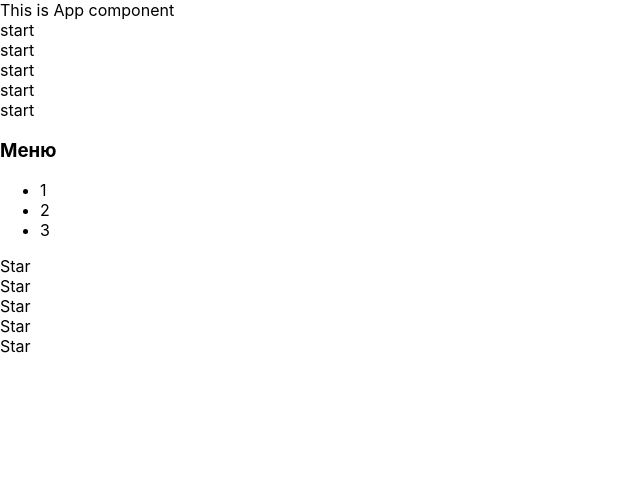
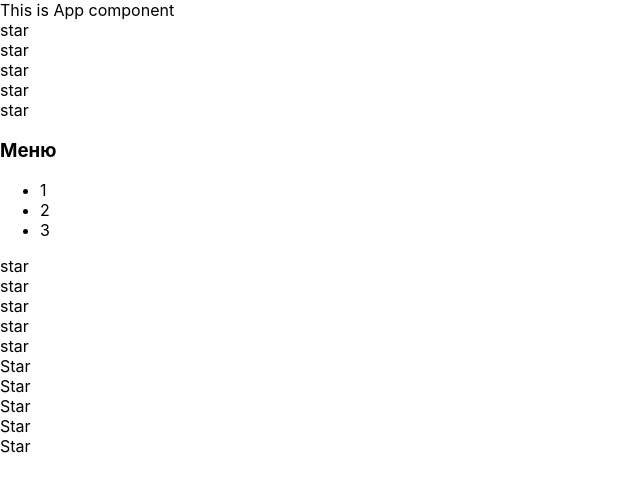
Before and after one commit to BSN89/samurai-way-main, a React (Create React App) app: page / in a window 1280 px wide. Shown: the top 492 px of the page, without its empty margins (0-640 px from the left). Built offline with nearby package versions, Linux system fonts and the light colour scheme.

Commit message:
change README.md

```diff
--- a/src/App.tsx
+++ b/src/App.tsx
@@ -4,42 +4,50 @@ import './App.css';
 
 
 function App() {
+    console.log("App rendering")
     return (
         <div>
-            This is App component
+            <AppTitle/>
             <Rating/>
             <Accordion/>
+            <Rating/>
             <Star/>
         </div>
-    );
+)
+}
+
+function AppTitle() {
+    console.log("AppTitle rendering")
+    return (
+        <>This is App component</>
+    )
 }
 
 function Rating() {
+    console.log("Rating rendering")
     return (
         <div>
-            <div>start</div>
-            <div>start</div>
-            <div>start</div>
-            <div>start</div>
-            <div>start</div>
+            <div>star</div>
+            <div>star</div>
+            <div>star</div>
+            <div>star</div>
+            <div>star</div>
         </div>
     )
 }
 
 function Accordion() {
+    console.log("Accordion rendering")
     return (
-        <div>
-            <h3>Меню</h3>
-            <ul>
-                <li>1</li>
-                <li>2</li>
-                <li>3</li>
-            </ul>
-        </div>
-    )
+        <>
+        <AccordionTitle/>
+        <AccordionBody/>
+        </>
+)
 }
 
 function Star() {
+    console.log("Star rendering")
     return (
         <div>
             <div>Star</div>
@@ -51,6 +59,27 @@ function Star() {
     )
 }
 
+function AccordionTitle() {
+    console.log("AccordionTitle rendering")
+    return (
+        <>
+            <h3>Меню</h3>
+        </>
+    )
+}
+
+function AccordionBody() {
+    console.log("AccordionBody rendering")
+    return (
+        <> <ul>
+            <li>1</li>
+            <li>2</li>
+            <li>3</li>
+        </ul>
+        </>
+    )
+}
+
 
 
 export default App;
```
